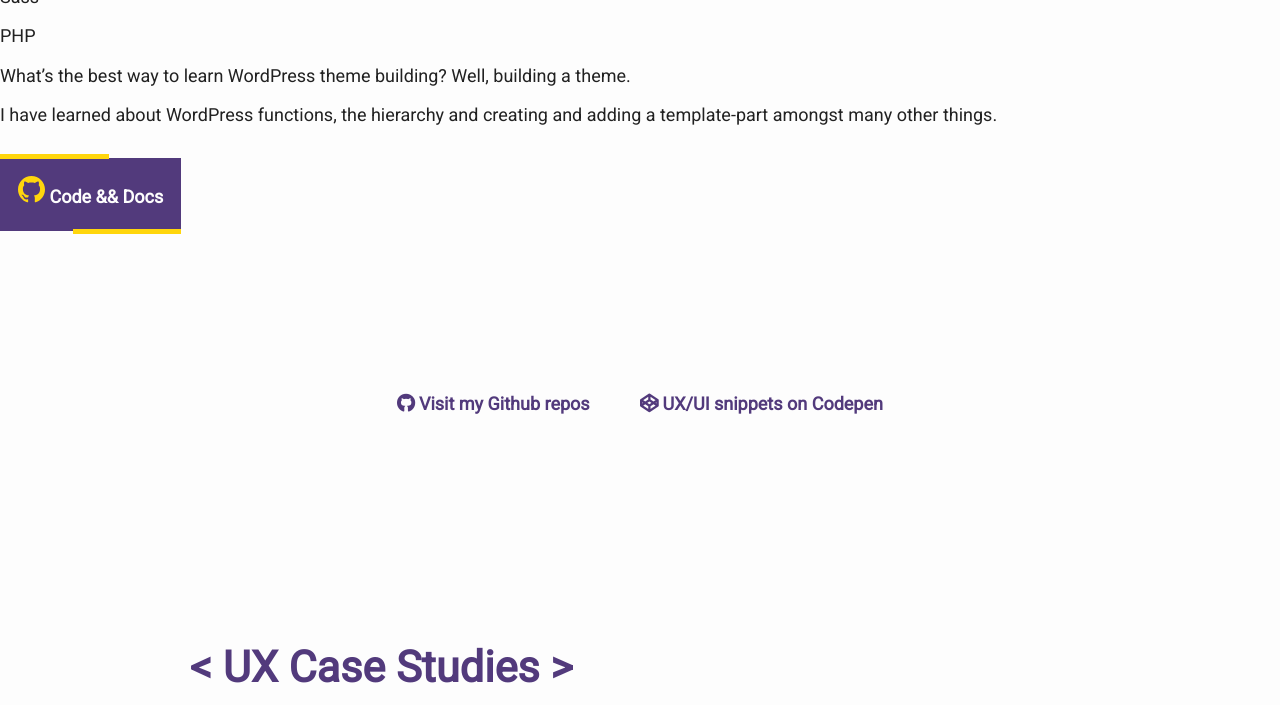
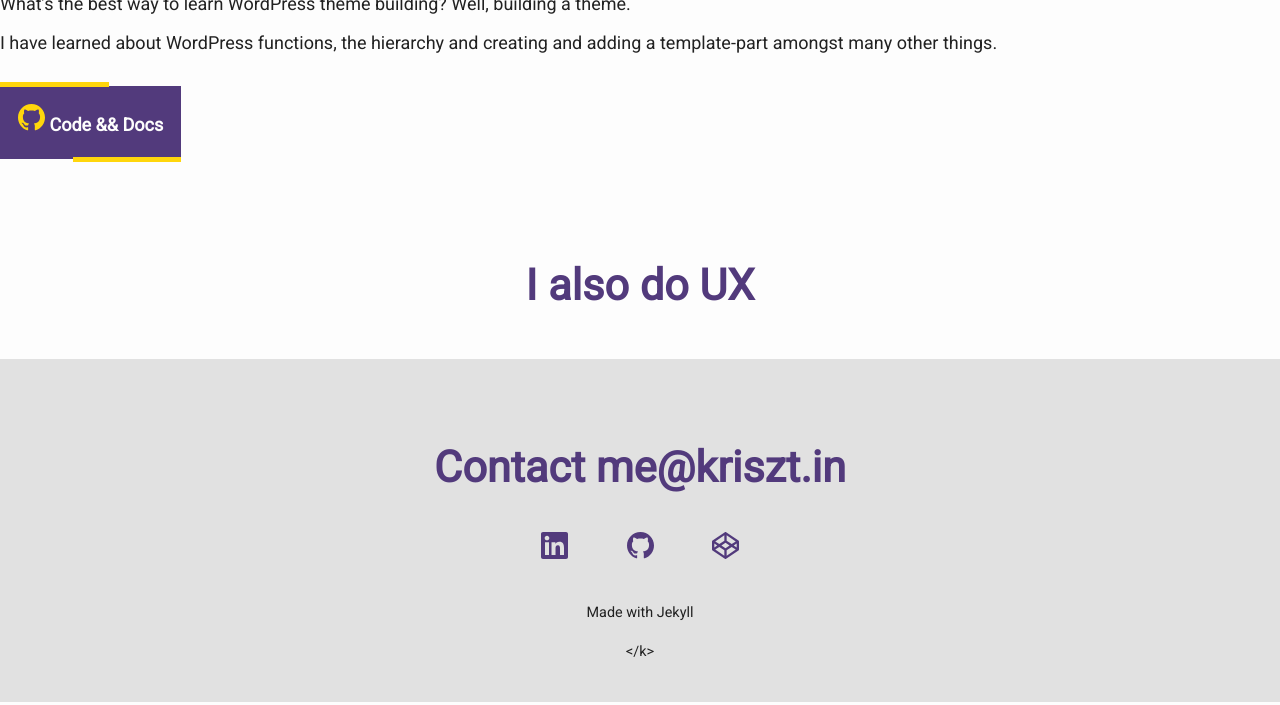
Before and after one commit to krisztin/krisztin.github.io, a Jekyll site: the page built from index.html, in a window 1280 px wide and 1400 px high, scrolled down 5769 px. Shown: the top 705 px of the window. Built offline with Jekyll 4.4.1, drawn with Linux system fonts in a browser that asks for light colours; nearby versions of some CDN libraries; some of the changed text lies outside the part shown; grey boxes are pictures that could not be loaded.

Commit message:
index on a diet

```diff
--- a/index.html
+++ b/index.html
@@ -1,36 +1,13 @@
 ---
 layout: default
 ---
-<section class="pad-tb--lg">
+<section class="">
   <div class="wrapper pad-tb">
-    <h2 class="highlighter">&#60; Coding Projects &#62;</h2>
+    <h2>&#60; Coding Projects &#62;</h2>
   </div>
   {% include projects.html -%}
 </section>
 
-<div class="pad-tb aligncentre wrapper">
-    <div class="line-secondary"></div>
-    <a href="https://github.com/krisztin" target="_blank" class="btn btn-light--text">
-      <i class="fab fa-github"></i> Visit my Github repos
-    </a>
-    <a class="btn btn-light--text" href="https://codepen.io/krisztiiin/" target="_blank">
-      <i class="fab fa-codepen"></i> UX/UI snippets on Codepen
-    </a>
-</div>
-<div class="line-secondary"></div>
-
-<div class="greybg">
-  <section class="mar-tb--lg pad-tb wrapper">
-    <h2 class="highlighter">&#60; UX Case Studies &#62;</h2>
-    {% include case-studies.html -%}
-  </section>
-</div>
-
-<section class="mar-tb--lg aligncentre wrapper">
-  <div class="pad-tb cta" id="contact">
-    <h2>Contact me</h2>
-    <p>I've given up a more than a decade long career that included photographing kittens and puppies to become a UX Developer. <br> If that's not dedication then I don't know what is.</p>
-    <p><em>If you are interested in working with me, have questions or just want me to send you a picture of a cute kitten get in touch.</em></p>
-      <a href="mailto:me@kriszt.in">me@kriszt.in</a>
-  </div>
+<section class="pad-tb aligncentre wrapper">
+  <h2><a href="http://www.kriszt.in" target="_blank" rel="noopener noreferrer">I also do UX</a></h2>
 </section>
```
